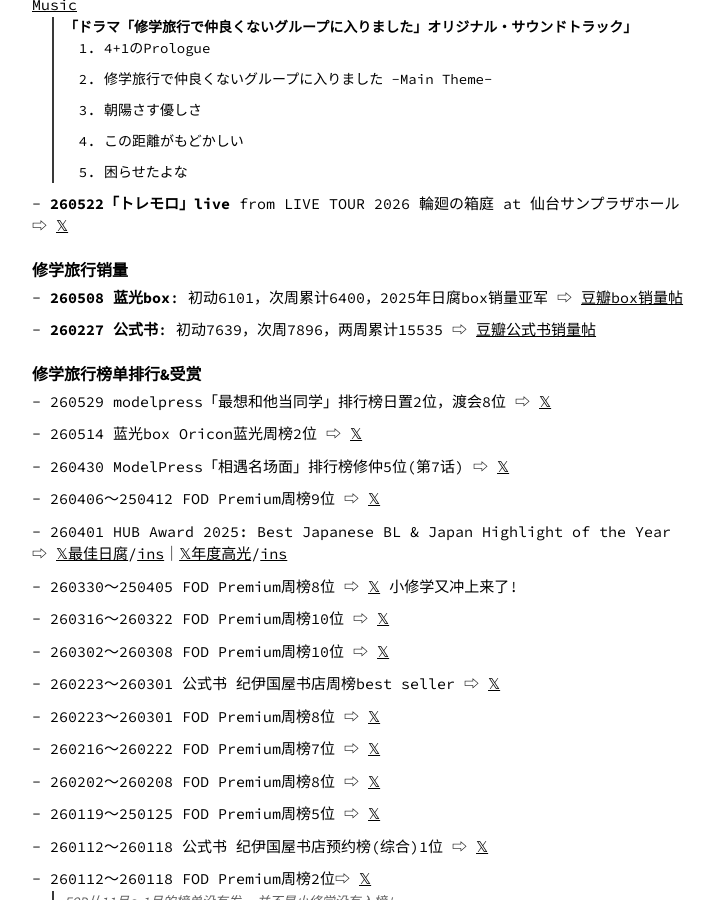
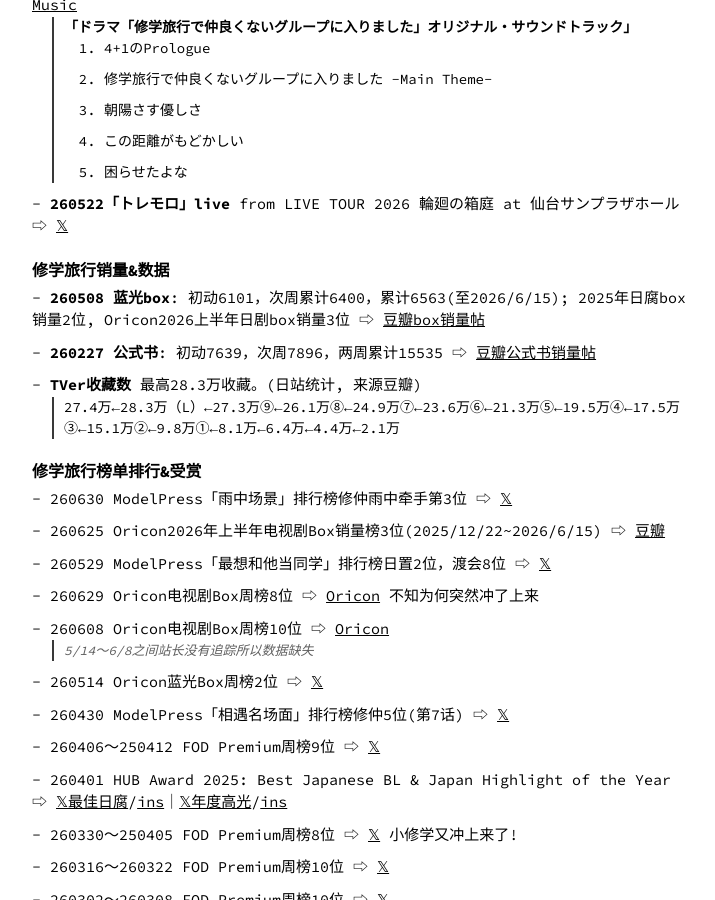
Before and after one commit to eri329/hidekou, a Jekyll site: the page built from drama.md, in a window 1280 px wide and 900 px high, scrolled down 882 px. Shown: the whole window, without its empty margins (278-993 px from the left). Built offline with Jekyll 4.4.1, drawn with Linux system fonts in a browser that asks for light colours; comment, search, counter and statistics services are not loaded.

Commit message:
regular update

```diff
--- a/drama.md
+++ b/drama.md
@@ -47,13 +47,20 @@ permalink: /drama/
 > 5. 困らせたよな
 * **260522「トレモロ」live** from LIVE TOUR 2026 輪廻の箱庭 at 仙台サンプラザホール ⇨ [𝕏](https://x.com/genjibu_sdr/status/2057784535761486247)
 
-## 修学旅行销量
-* **260508 蓝光box**: 初动6101，次周累计6400，2025年日腐box销量亚军 ⇨ [豆瓣box销量帖](https://www.douban.com/group/topic/337712004/?_spm_id=NjE5ODI3NzA&dt_dapp=1)
+## 修学旅行销量&数据
+* **260508 蓝光box**: 初动6101，次周累计6400，累计6563(至2026/6/15); 2025年日腐box销量2位, Oricon2026上半年日剧box销量3位 ⇨ [豆瓣box销量帖](https://www.douban.com/group/topic/337712004/?_spm_id=NjE5ODI3NzA&dt_dapp=1)
 * **260227 公式书**: 初动7639，次周7896，两周累计15535 ⇨ [豆瓣公式书销量帖](https://www.douban.com/group/topic/472547058/?_spm_id=NjE5ODI3NzA&dt_dapp=1)
+* **TVer收藏数** 最高28.3万收藏。(日站统计, 来源豆瓣)
+> 27.4万←28.3万（L）←27.3万⑨←26.1万⑧←24.9万⑦←23.6万⑥←21.3万⑤←19.5万④←17.5万③←15.1万②←9.8万①←8.1万←6.4万←4.4万←2.1万
 
 ## 修学旅行榜单排行&受赏
-* 260529 modelpress「最想和他当同学」排行榜日置2位，渡会8位 ⇨ [𝕏](https://x.com/modelpress/status/2060269936786935925)
-* 260514 蓝光box Oricon蓝光周榜2位 ⇨ [𝕏](https://x.com/dramal_abc/status/2054853508369969153)
+* 260630 ModelPress「雨中场景」排行榜修仲雨中牵手第3位 ⇨ [𝕏](https://x.com/modelpress/status/2071866340025995365)
+* 260625 Oricon2026年上半年电视剧Box销量榜3位(2025/12/22~2026/6/15) ⇨ [豆瓣](https://www.douban.com/group/topic/337712004/?_spm_id=NjE5ODI3NzA&start=1200&_i=2848605TnLQ0nB)
+* 260529 ModelPress「最想和他当同学」排行榜日置2位，渡会8位 ⇨ [𝕏](https://x.com/modelpress/status/2060269936786935925)
+* 260629 Oricon电视剧Box周榜8位 ⇨ [Oricon](https://www.oricon.co.jp/rank/dvm/w/2026-06-29/) 不知为何突然冲了上来
+* 260608 Oricon电视剧Box周榜10位 ⇨ [Oricon](https://www.oricon.co.jp/rank/dvm/w/2026-06-08/)
+    > *5/14～6/8之间站长没有追踪所以数据缺失*{: .text-small}
+* 260514 Oricon蓝光Box周榜2位 ⇨ [𝕏](https://x.com/dramal_abc/status/2054853508369969153)
 * 260430 ModelPress「相遇名场面」排行榜修仲5位(第7话) ⇨ [𝕏](https://x.com/modelpress/status/2049775788631920866)
 * 260406～250412 FOD Premium周榜9位 ⇨ [𝕏](https://x.com/fujitvplus/status/2043985112199541224)
 * 260401 HUB Award 2025: Best Japanese BL & Japan Highlight of the Year ⇨ [𝕏最佳日腐](https://x.com/hubboyslove/status/2039136424646058214)/[ins](https://www.instagram.com/p/DWkbA3gCVNw)｜[𝕏年度高光](https://x.com/hubboyslove/status/2039123298924069334)/[ins](https://www.instagram.com/p/DWkVFQACSbX/)
```
Also changed, not shown: category.md (+2 -1 lines), flattened_timeline.md (+13 -6 lines), index.md (+6 -2 lines), solo.md (+8 -2 lines).
